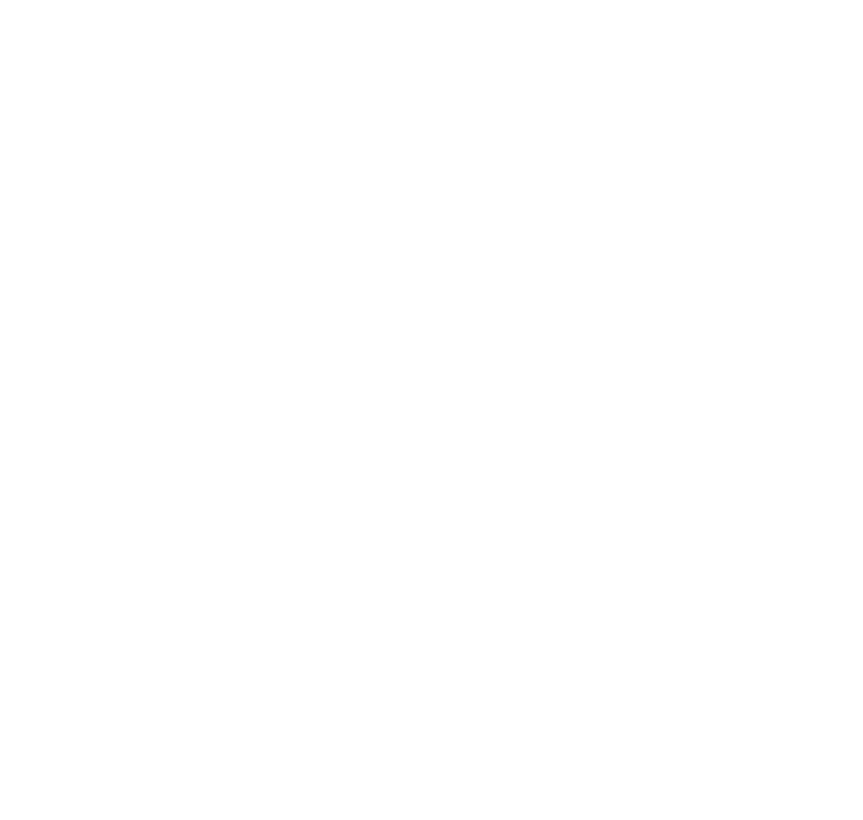
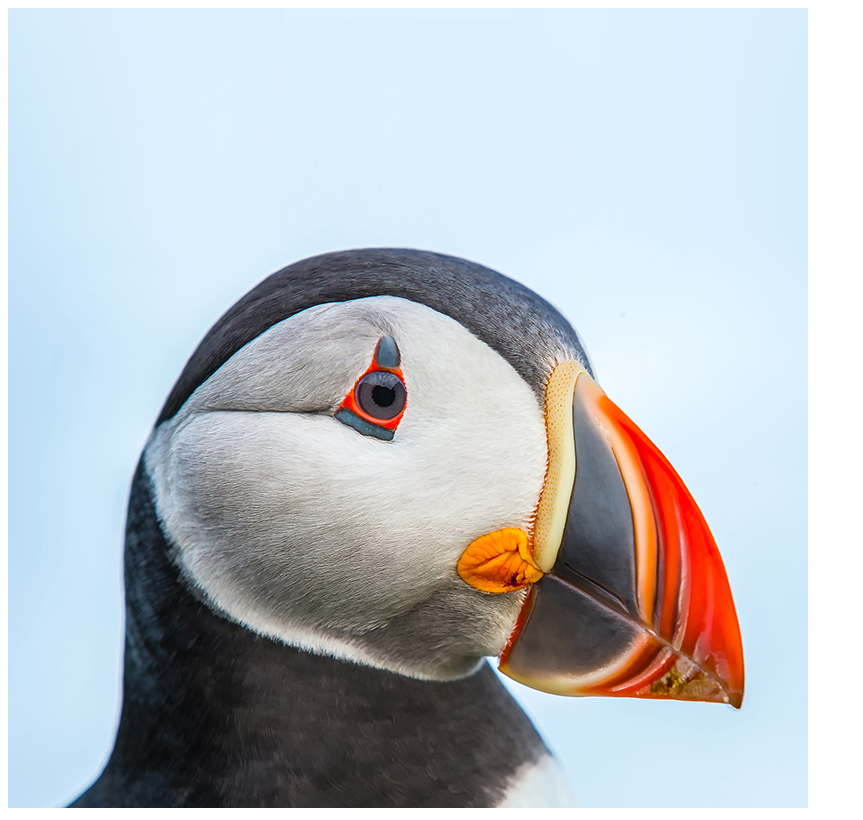
Before and after one commit to cvang117/mianmiftah.github.io, a plain HTML site: page index.html in a window 1280 px wide. Shown: the whole page, without its empty margins (0-863 px from the left). Drawn offline with Linux system fonts and the light colour scheme.

Commit message:
Update index.html

```diff
--- a/index.html
+++ b/index.html
@@ -5,6 +5,7 @@
     <title>Travel page</title>
   </head>
   <body>
+    <img src="slider_puffin_before_mobile.jpg" alt="image"
   </body>
 
 </html>
```
